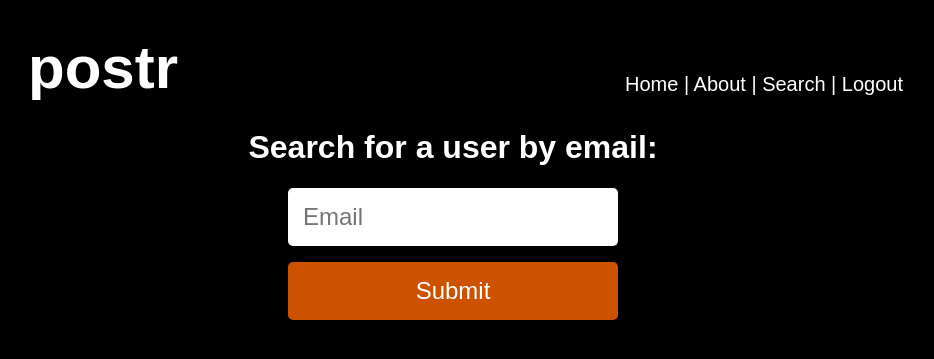
After one commit to andrewjkerr/postr, a PHP site: page /search.php in a window 1280 px wide. The commit adds this page. Shown: the top 359 px of the page, without its empty margins (187-1121 px from the left). Run offline with PHP 8.4, Linux system fonts and the light colour scheme.

Commit message:
Made some changes to design
Just in case, credit for original work goes to Omeed

```diff
--- /dev/null
+++ b/search.php
@@ -0,0 +1,32 @@
+<!DOCTYPE html>
+
+
+<html>
+<head>
+
+	<title>Search | postr</title>
+
+	<link rel="stylesheet" type="text/css" href="style.css"/>
+
+	<style>
+	#email {
+		-webkit-border-radius: 5px;
+		-moz-border-radius: 5px;
+		border-radius: 5px;
+	}
+	</style>
+
+</head>
+<body>
+	<!-- Include header -->
+	<?php include('header.php'); ?>
+	<h1>Search for a user by email:</h1>
+	<form action="search.php" method="POST">
+		<p><input type="text" id="email" name="email" placeholder="Email"/>
+		<p><input type="submit" id="search_button" text="Search" />
+	</form>
+
+
+
+</body>
+</html>
--- a/style.css
+++ b/style.css
@@ -4,6 +4,7 @@ body{
 	color: #fff;
 	font-family: Arial, Helvetica, sans-serif;
 }
+/* used header tags for index/login, so id will be used from now on */
 header {
 	text-align: center;
 	font-family: Arial, Helvetica, sans-serif;
@@ -11,6 +12,45 @@ header {
 header h1 {
 	font-size: 72px;
 	margin-bottom: 0;
+}
+#header {
+	width: 900px;
+	height: 100px;
+	margin-top: 50px;
+	margin: 0 auto;
+	display: block;
+}
+#logo {
+	display: inline;
+	float: left;
+	padding: 25px;
+	font-size: 60px;
+	font-weight: bold;
+}
+#menu {
+	float: right;
+	margin-top: 65px;
+	font-size: 20px;
+}
+#menu a {
+	text-decoration: none;
+	color: #fff;
+}
+#menu a:hover {
+	font-weight: bold;
+	color: #CC5200;
+}
+#footer {
+	width: 200px;
+	float: right;
+}
+#footer a{
+	text-decoration: none;
+	color: #fff;
+}
+#footer a:hover {
+	font-weight: bold;
+	color: #CC5200;
 }
 #content {
 	margin-top: 50px;
@@ -135,3 +175,14 @@ input {
 	margin-bottom: 15px;
 	color: #fff;
 }
+#search_button {
+	background-color: #CC5200;
+	font-family: arial;
+	color: #fff;
+	padding: 15px;
+	-webkit-border-radius: 5px;
+	-moz-border-radius: 5px;
+	border-radius: 5px;
+	cursor: pointer;
+	width: 330px;
+}
```
Also changed, not shown: Search.css (+0 -31 lines), Search.html (deleted, +0 -61 lines).
